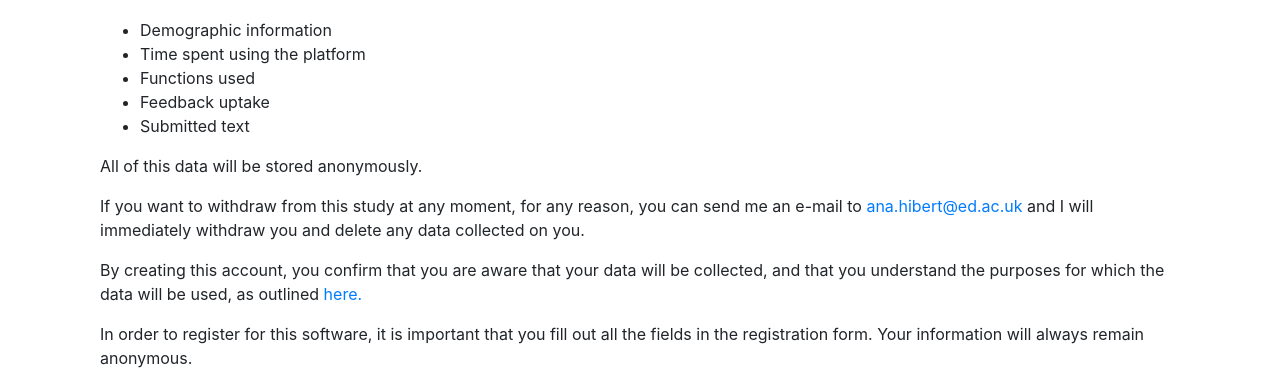
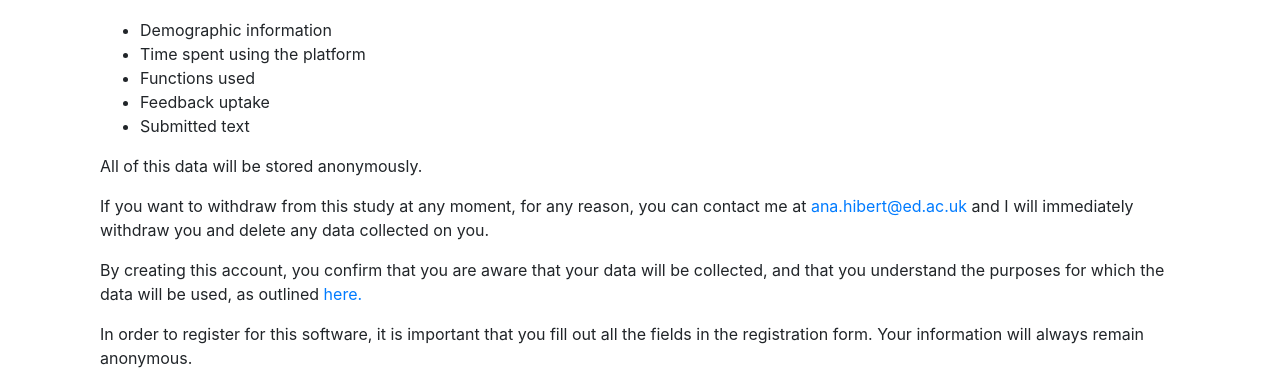
Before and after one commit to annie-primera/datacollection_v2, a Flask app: page /register in a window 1280 px wide. Shown: the part 190-577 px from the top of the page. Run offline with Flask 2, Linux system fonts and the light colour scheme; some libraries are stand-ins or nearby versions.

Commit message:
spelling

```diff
--- a/datacollection/templates/registration.html
+++ b/datacollection/templates/registration.html
@@ -21,7 +21,7 @@
             </ul>
             </p>
             <p>All of this data will be stored anonymously.</p>
-            <p>If you want to withdraw from this study at any moment, for any reason, you can send me an e-mail to
+            <p>If you want to withdraw from this study at any moment, for any reason, you can contact me at
                 <a href="mailto:ana.hibert@ed.ac.uk">ana.hibert@ed.ac.uk</a> and I will immediately withdraw you
                 and delete any data collected on you.</p>
             <p>By creating this account, you confirm that you are aware that your data will be collected,
```
